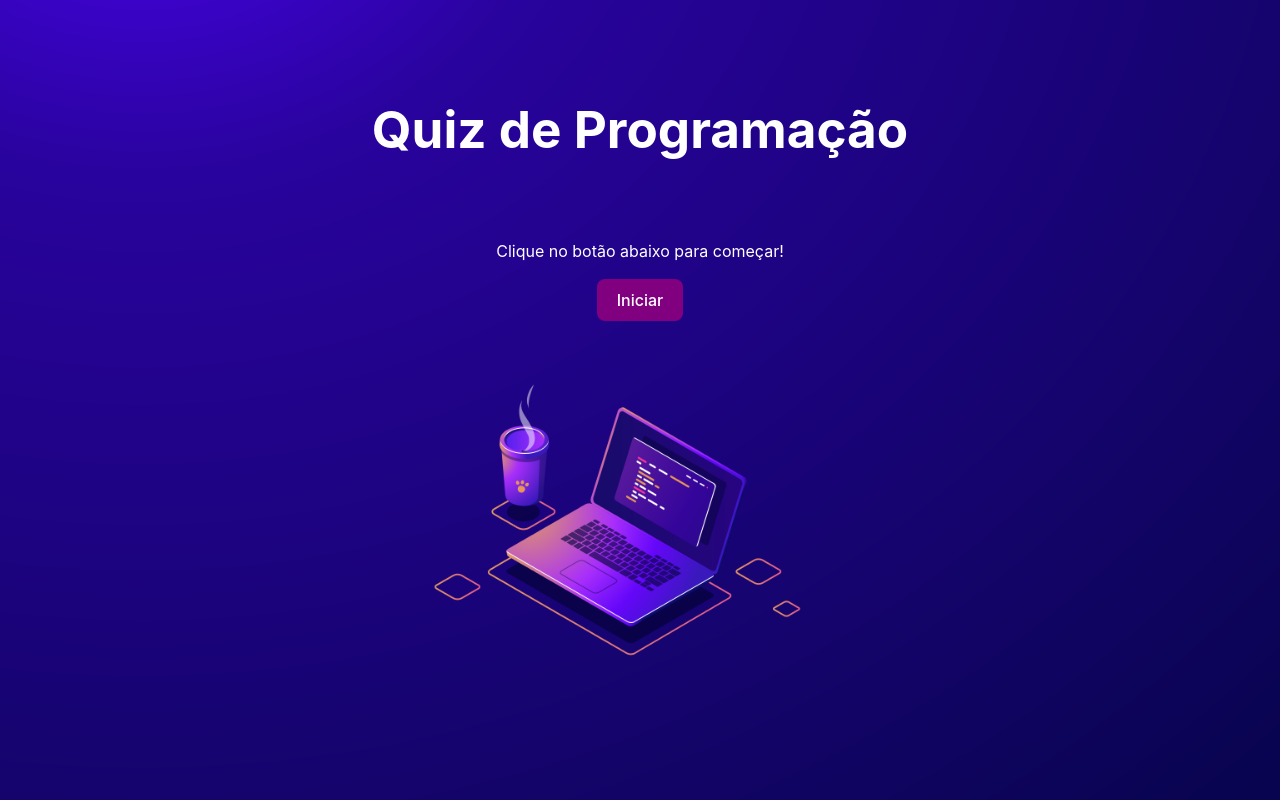
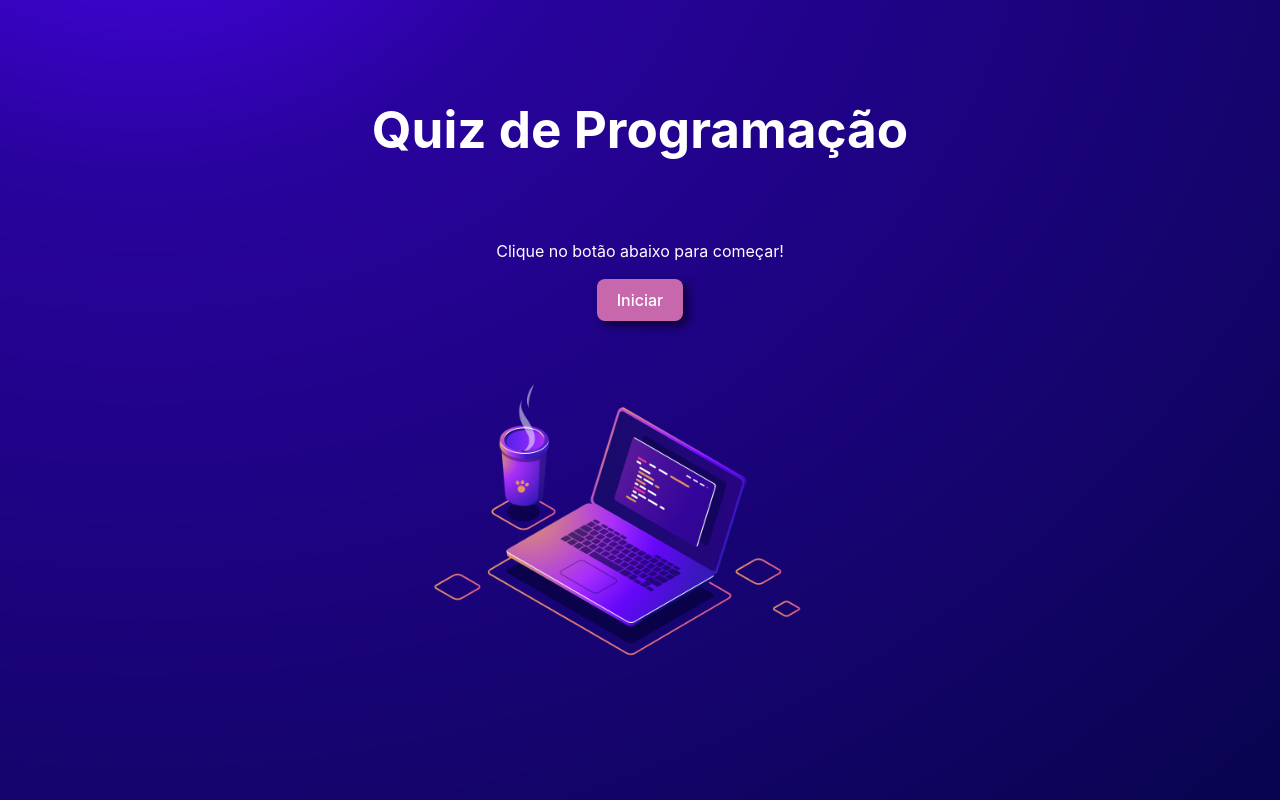
Before and after one commit to JuliaJPereira/quiz-react-typescript, a React (Vite) app: page / in a window 1280 px wide. Built offline with nearby package versions, Linux system fonts and the light colour scheme.

Commit message:
Ajustes botão iniciar

```diff
--- a/src/quiz-style.ts
+++ b/src/quiz-style.ts
@@ -21,9 +21,10 @@ export const Text = styled.p`
 `;
 
 export const StartButton = styled.button`
-  background-color: purple;
+  background-color: #C767AC;
   color: white;
   margin: 0 auto;
+  box-shadow: #0000008f 5px 5px 10px;
 `;
 
 export const Image = styled.img`
```
